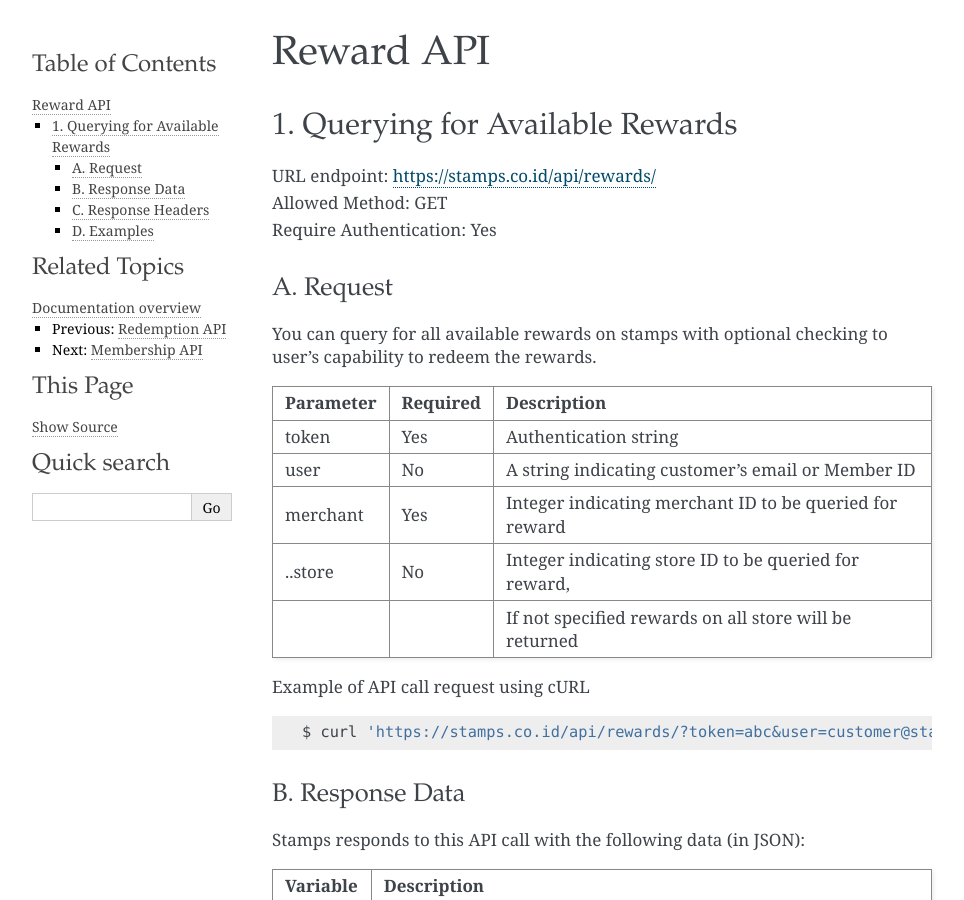
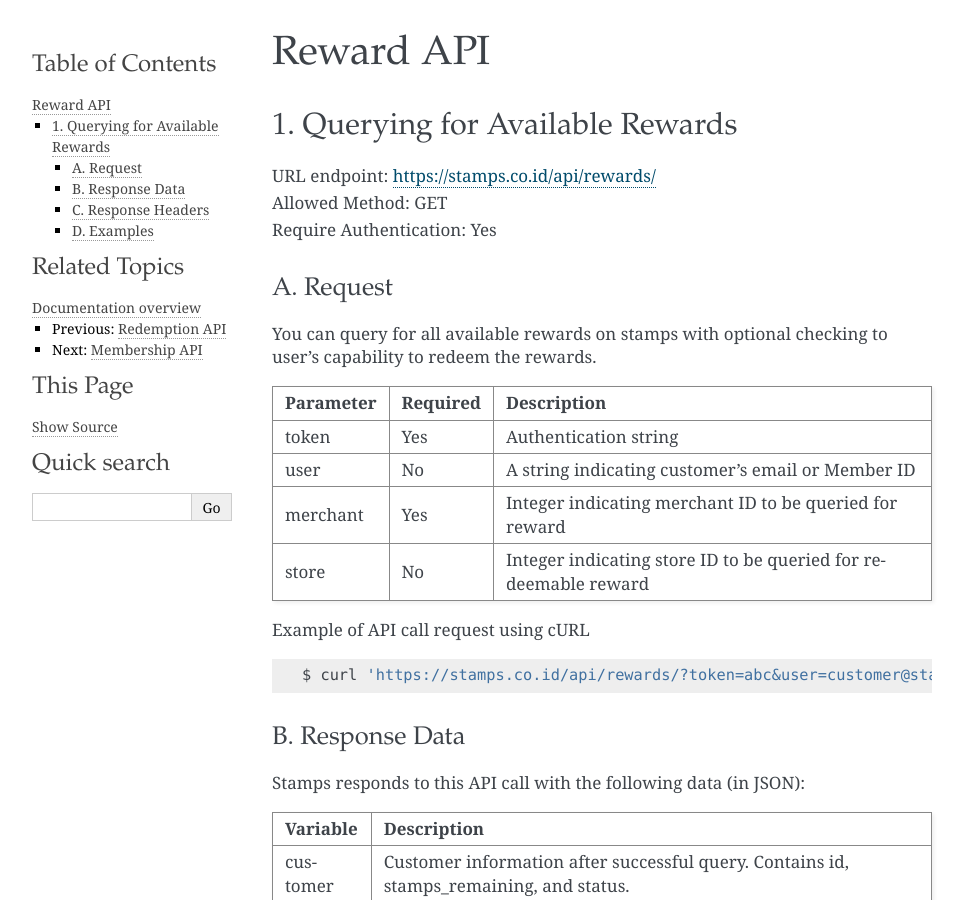
Before and after one commit to ui/stamps-api-docs, a Sphinx documentation site: the page built from source/reward_api.rst, in a window 1280 px wide and 900 px high. Shown: the whole window, without its empty margins (148-1112 px from the left). Built offline with Sphinx 7.4.7, drawn with Linux system fonts in a browser that asks for light colours.

Commit message:
Uncomment reward api regarding store

```diff
--- a/source/reward_api.rst
+++ b/source/reward_api.rst
@@ -19,8 +19,7 @@ Parameter   Required    Description
 token       Yes         Authentication string
 user        No          A string indicating customer's email or Member ID
 merchant    Yes         Integer indicating merchant ID to be queried for reward
-..store       No          Integer indicating store ID to be queried for reward,
-..                        If not specified rewards on all store will be returned
+store       No          Integer indicating store ID to be queried for redeemable reward
 =========== =========== =========================
 
 Example of API call request using cURL
```
